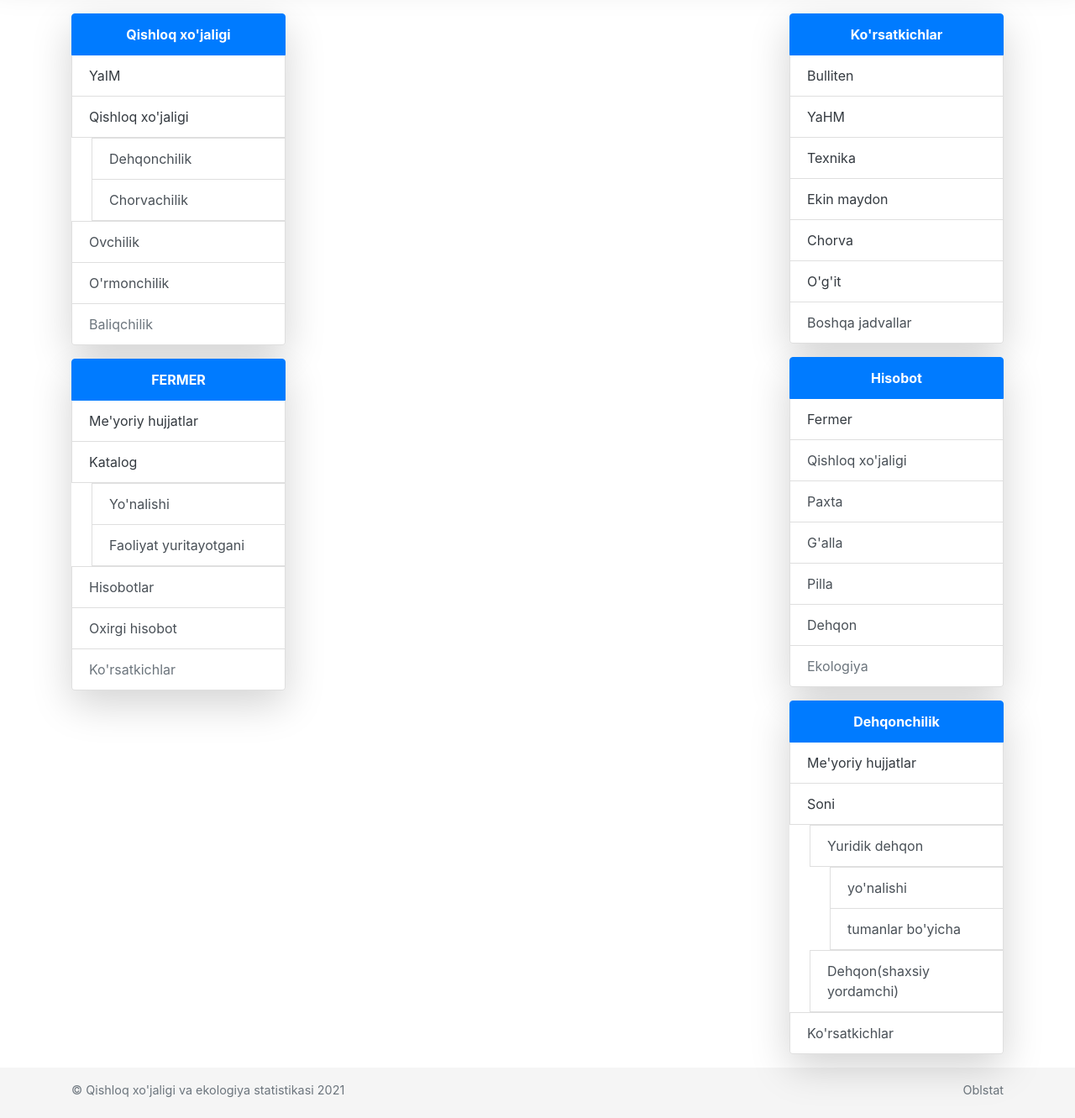
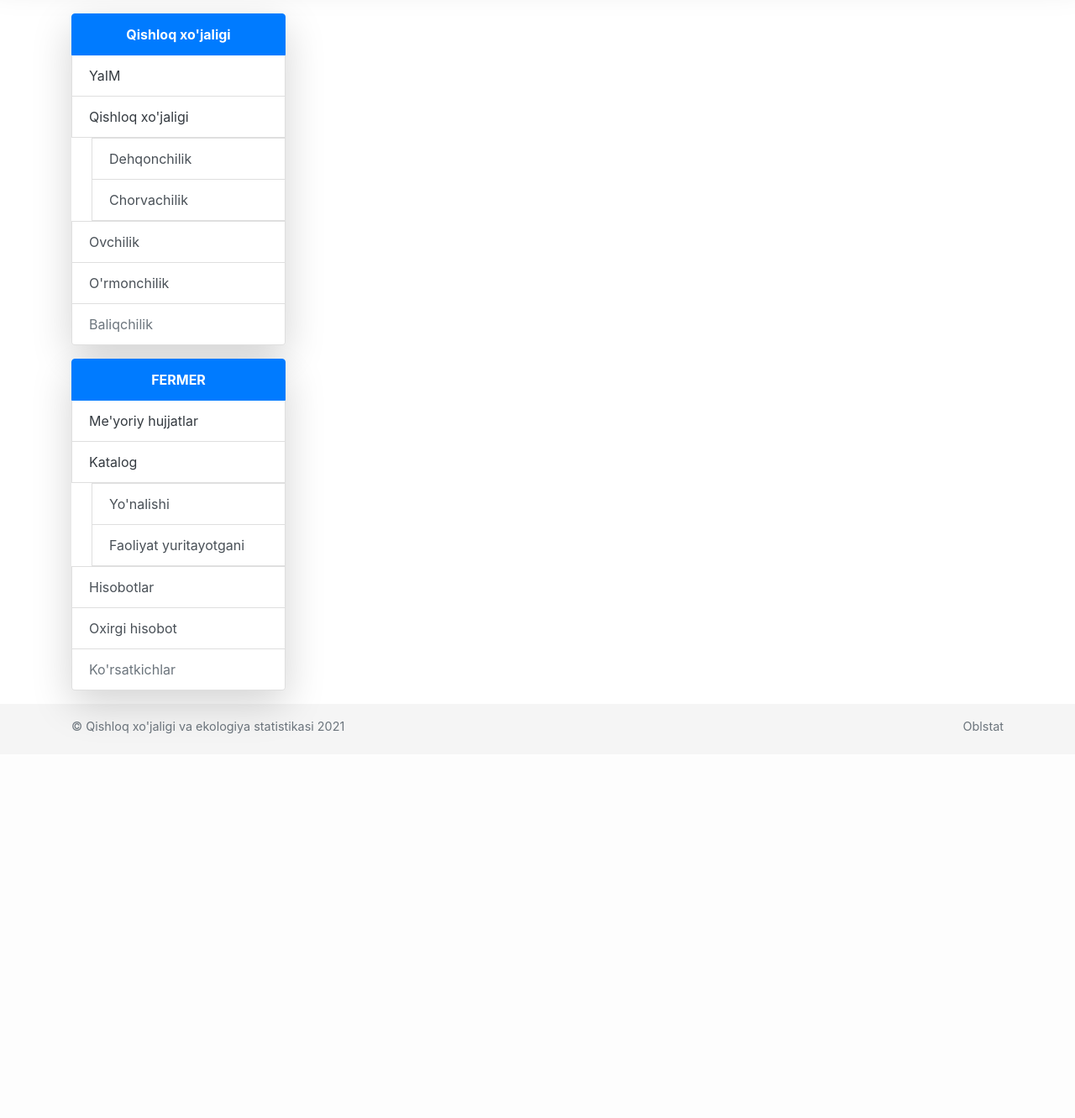
Before and after one commit to sherali4/oblstat, a Yii app: the page made by views/layouts/my.php in a window 1280 px wide. Shown: the part 159-1490 px from the top of the page at 84% size. After the commit the page ends 1033 px from the top, so only its background shows below. Run offline with PHP 8.4 and a stand-in for Yii, Linux system fonts and the light colour scheme; the template is opened without the code that fills it, so the values that code supplies are empty; some libraries are stand-ins or nearby versions.

Commit message:
ung tomin menyu olib tashlandi

```diff
--- a/views/layouts/my.php
+++ b/views/layouts/my.php
@@ -118,47 +118,7 @@ AppAsset::register($this);
                     <?= $content ?>
 
                 </div>
-                <div class="col-3">
-                    <?php //require_once('blocks/right.php');
-				//require_once('../blocks/right.php'); ?>
-                    <div class="list-group align-top shadow-lg p-0 mb-3 mt-3 bg-white rounded">
-                        <a href="bulliten.php"
-                            class="list-group-item list-group-item-action active font-weight-bold text-center">Ko'rsatkichlar</a>
-                        <a href="bulliten.php" class="list-group-item list-group-item-action text-dark">Bulliten</a>
-                        <a href="#" class="list-group-item list-group-item-action text-dark">YaHM</a>
-                        <a href="#" class="list-group-item list-group-item-action text-dark">Texnika</a>
-                        <a href="#" class="list-group-item list-group-item-action text-dark">Ekin maydon</a>
-                        <a href="#" class="list-group-item list-group-item-action text-dark">Chorva</a>
-                        <a href="#" class="list-group-item list-group-item-action text-dark">O'g'it</a>
-                        <a href="#" class="list-group-item list-group-item-action">Boshqa jadvallar</a>
-                    </div>
-                    <div class="list-group align-top shadow-lg p-0 mb-3 mt-3 bg-white rounded">
-                        <a href="hisobot.php"
-                            class="list-group-item list-group-item-action active font-weight-bold text-center">Hisobot</a>
-                        <a href="#" class="list-group-item list-group-item-action text-dark">Fermer</a>
-                        <a href="#" class="list-group-item list-group-item-action">Qishloq xo'jaligi</a>
-                        <a href="#" class="list-group-item list-group-item-action">Paxta</a>
-                        <a href="#" class="list-group-item list-group-item-action">G'alla</a>
-                        <a href="#" class="list-group-item list-group-item-action">Pilla</a>
-                        <a href="#" class="list-group-item list-group-item-action">Dehqon</a>
-                        <a href="#" class="list-group-item list-group-item-action disabled">Ekologiya</a>
-                    </div>
-                    <div class="list-group align-top shadow-lg p-0 mb-3 mt-3 bg-white rounded">
-                        <a href="#"
-                            class="list-group-item list-group-item-action active font-weight-bold text-center">Dehqonchilik</a>
-                        <a href="#" class="list-group-item list-group-item-action text-dark">Me'yoriy hujjatlar</a>
-                        <a href="#" class="list-group-item list-group-item-action text-dark">Soni</a>
-                        <ul class="mb-0 pl-4">
-                            <li class="list-group-item list-group-item-action">Yuridik dehqon</li>
-                            <ul class="mb-0 pl-4">
-                                <li class="list-group-item list-group-item-action">yo'nalishi</li>
-                                <li class="list-group-item list-group-item-action mb-0">tumanlar bo'yicha</li>
-                            </ul>
-                            <li class="list-group-item list-group-item-action">Dehqon(shaxsiy yordamchi)</li>
-                        </ul>
-                        <a href="#" class="list-group-item list-group-item-action">Ko'rsatkichlar</a>
-                    </div>
-                </div>
+
             </div>
     </div>
 
```
